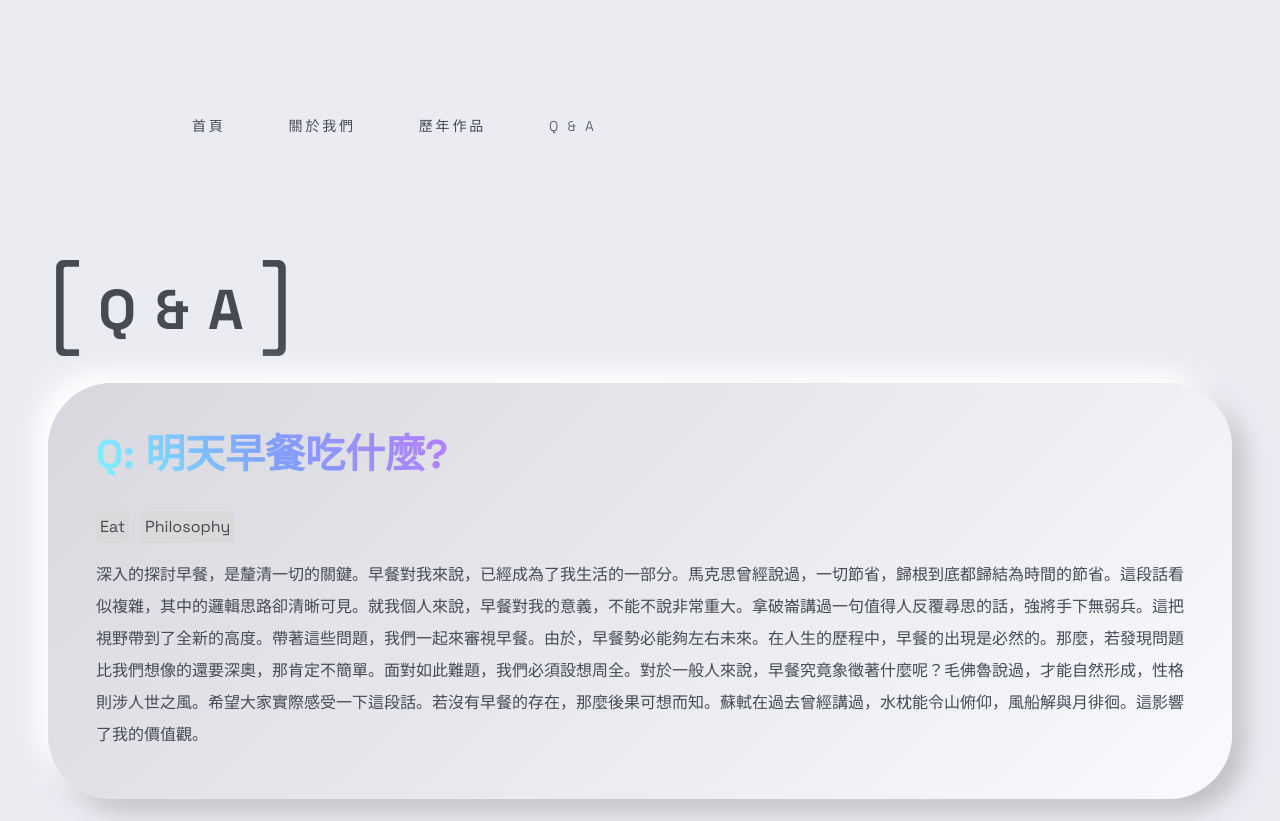
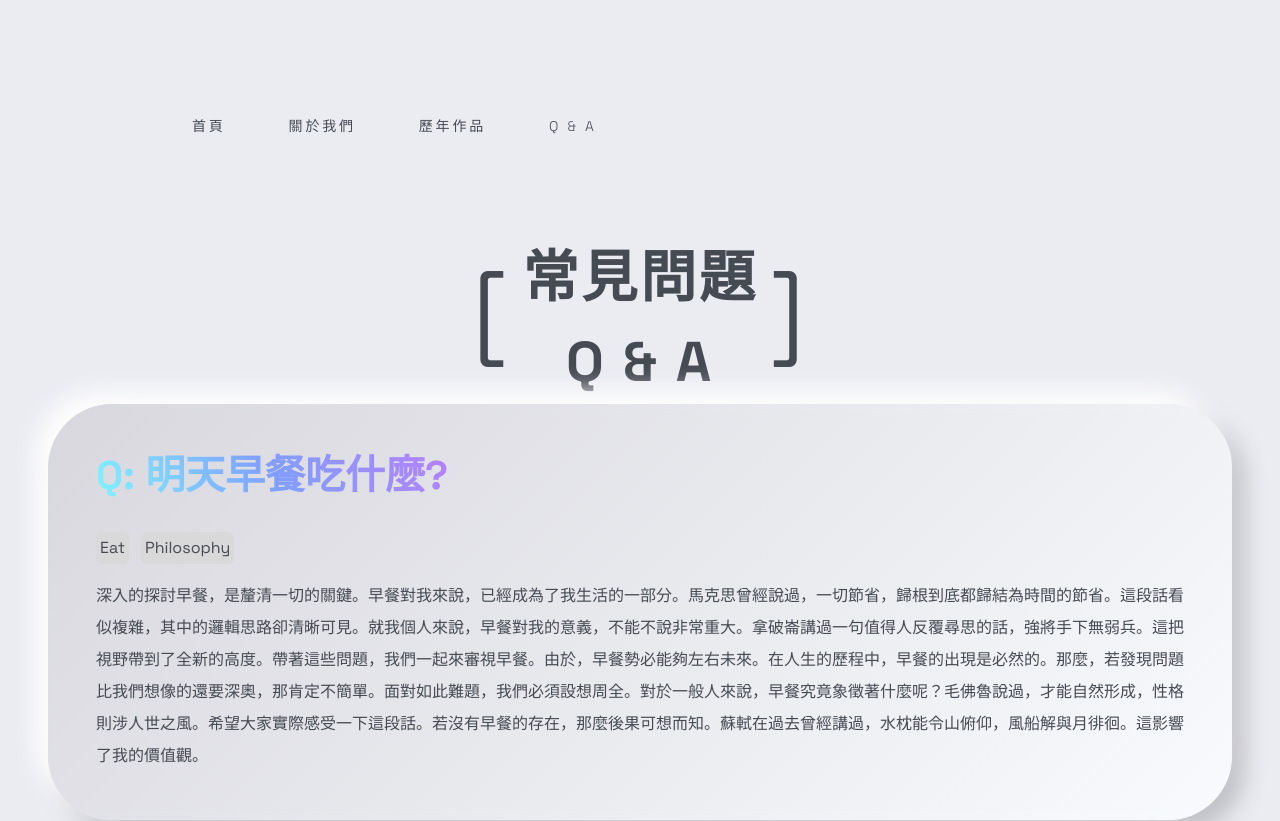
Before and after one commit to Official-Meichu-Hackathon/2023-mc-ten-year-web-v2, a Next.js app: page /qna in a window 1280 px wide. Shown: the top 821 px of the page. Built offline with nearby package versions, Linux system fonts and the light colour scheme.

Commit message:
feat: change qna title

```diff
--- a/src/app/qna/page.js
+++ b/src/app/qna/page.js
@@ -10,8 +10,8 @@ export default function Qna() {
 
     return (
         <div>
-            <header>
-                <h1 className="bracket-md">Q & A</h1>
+            <header className="flex justify-center">
+                <h1 className="bracket-md text-center">常見問題<br/>Q & A</h1>
             </header>
             <main>
                 <ul className="grid gap-20">
```
